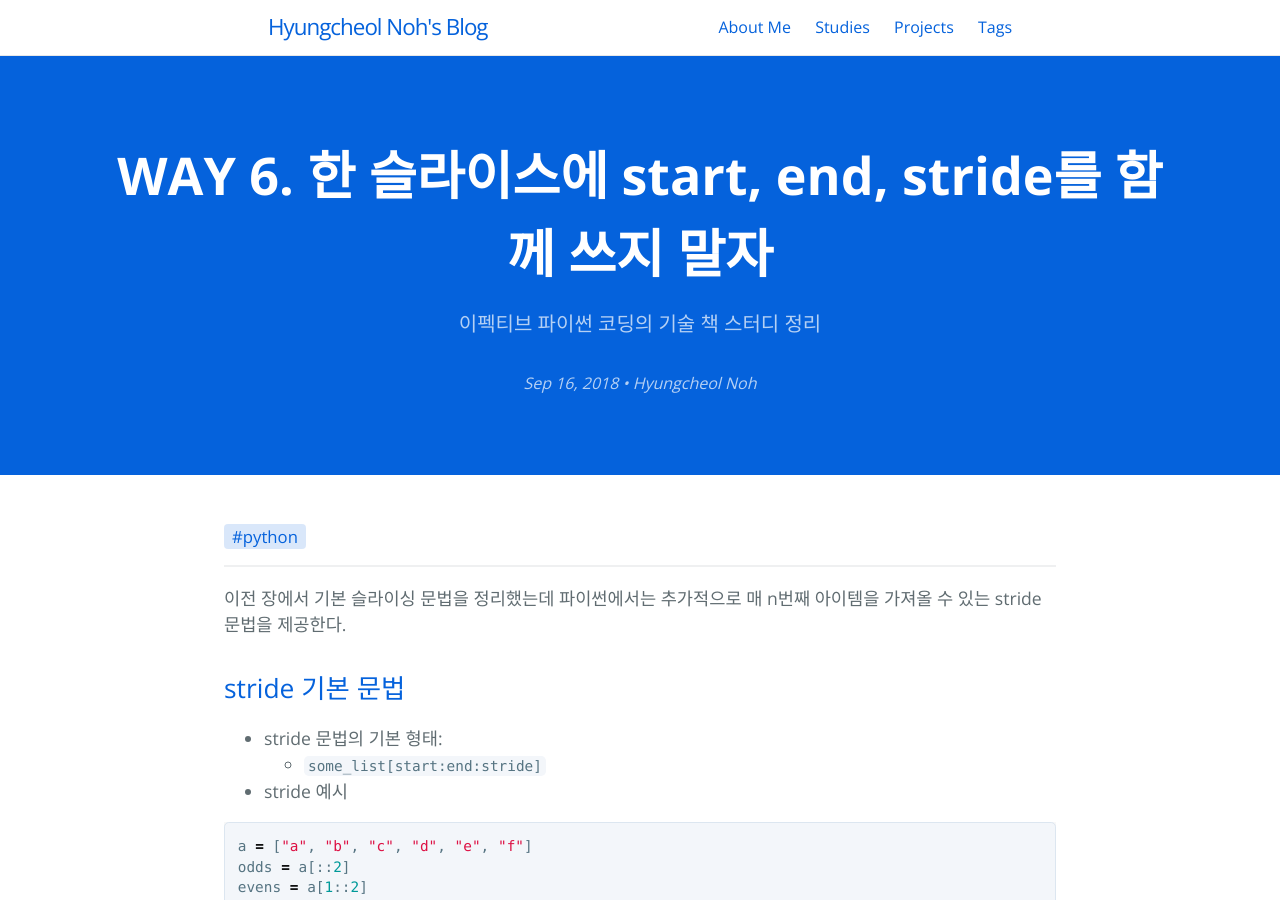
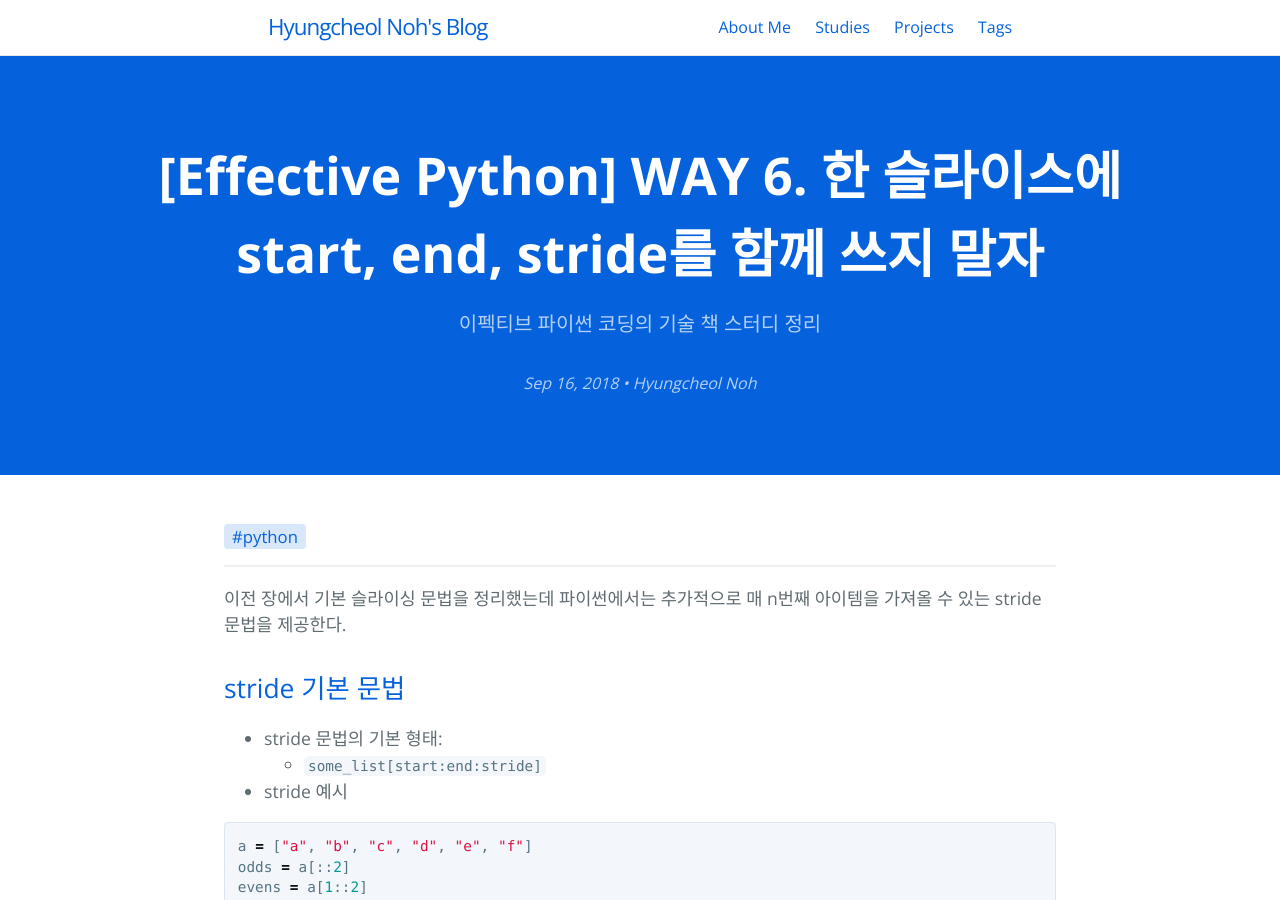
Before and after one commit to hcnoh/hcnoh.github.io, a Jekyll site: the page built from _posts/2018-09-16-effective-python-way06.md, in a window 1280 px wide and 900 px high. Built offline with Jekyll 4.4.1, drawn with Linux system fonts in a browser that asks for light colours; comment, search, counter and statistics services are not loaded; some of the changed lines change nothing that is shown.

Commit message:
Update 2018-09-16-effective-python-way06.md

```diff
--- a/_posts/2018-09-16-effective-python-way06.md
+++ b/_posts/2018-09-16-effective-python-way06.md
@@ -1,10 +1,10 @@
 ---
 layout: post
-title: "WAY 6. 한 슬라이스에 start, end, stride를 함께 쓰지 말자"
+title: "[Effective Python] WAY 6. 한 슬라이스에 start, end, stride를 함께 쓰지 말자"
 date: 2018-09-16 20:51:23
 tagline: "이펙티브 파이썬 코딩의 기술 책 스터디 정리"
 categories:
-- 이펙티브 파이썬 스터디
+- Effective Python
 tags:
 - python
 image: /thumbnail-mobile.png
```
